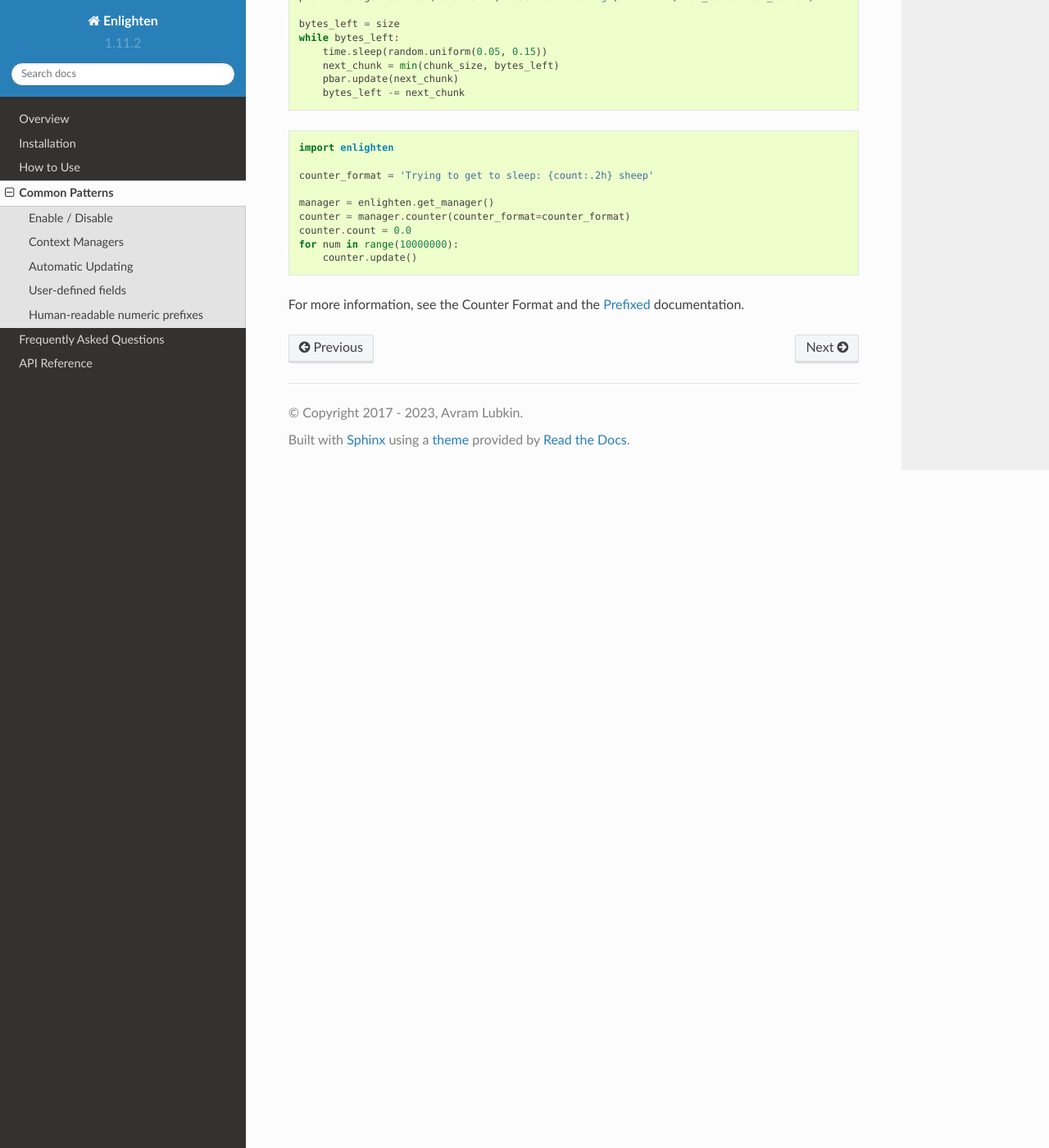
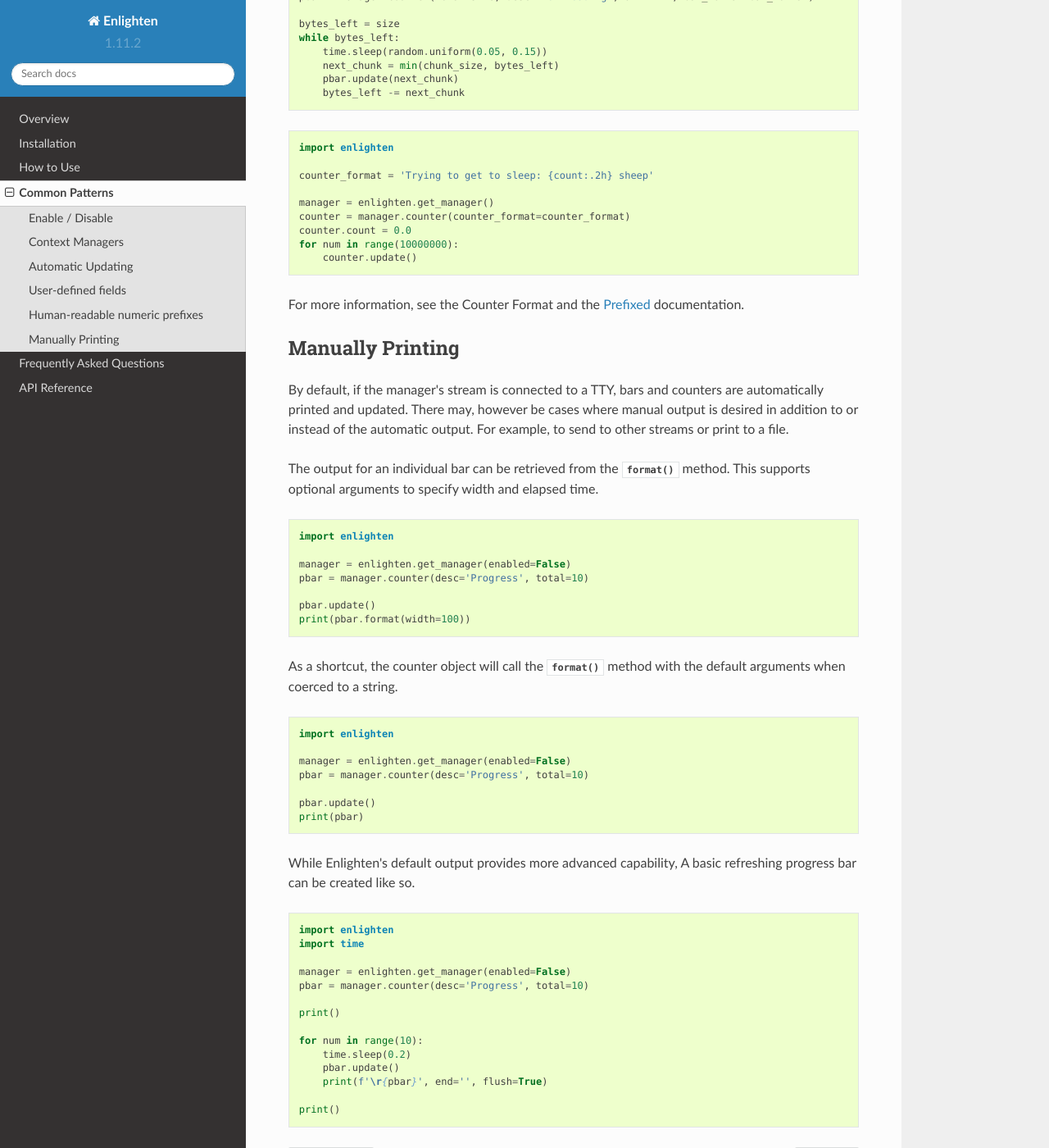
Before and after one commit to Rockhopper-Technologies/enlighten, a Sphinx documentation site: the page built from doc/patterns.rst, in a window 1280 px wide and 1400 px high, scrolled down 2493 px. Shown: the whole window at 82% size. Built offline with Sphinx 7.4.7 and the Read the Docs theme 2.0.0, drawn with Linux system fonts in a browser that asks for light colours; the version number is read from the project's files by our own code.

Commit message:
Add instructions for manually printing counters

```diff
--- a/doc/patterns.rst
+++ b/doc/patterns.rst
@@ -168,11 +168,64 @@
         counter.update()
 
 
-
-
 For more information, see the :ref:`Counter Format <counter_format>`
 and the `Prefixed`_ documentation.
 
 .. _SI (metric): https://en.wikipedia.org/wiki/Metric_prefix
 .. _IEC (binary): https://en.wikipedia.org/wiki/Binary_prefix
 .. _Prefixed: https://prefixed.readthedocs.io/en/stable/index.html
+
+Manually Printing
+-----------------
+
+By default, if the manager's stream is connected to a TTY, bars and counters are automatically
+printed and updated. There may, however be cases where manual output is desired in addition to or
+instead of the automatic output. For example, to send to other streams or print to a file.
+
+The output for an individual bar can be retrieved from the :py:meth:`~Counter.format` method. This
+supports optional arguments to specify width and elapsed time.
+
+.. code-block:: python
+
+    import enlighten
+
+    manager = enlighten.get_manager(enabled=False)
+    pbar = manager.counter(desc='Progress', total=10)
+
+    pbar.update()
+    print(pbar.format(width=100))
+
+
+As a shortcut, the counter object will call the :py:meth:`~Counter.format` method with the default
+arguments when coerced to a string.
+
+.. code-block:: python
+
+    import enlighten
+
+    manager = enlighten.get_manager(enabled=False)
+    pbar = manager.counter(desc='Progress', total=10)
+
+    pbar.update()
+    print(pbar)
+
+
+While Enlighten's default output provides more advanced capability, A basic refreshing progress bar
+can be created like so.
+
+.. code-block:: python
+
+    import enlighten
+    import time
+
+    manager = enlighten.get_manager(enabled=False)
+    pbar = manager.counter(desc='Progress', total=10)
+
+    print()
+
+    for num in range(10):
+        time.sleep(0.2)
+        pbar.update()
+        print(f'\r{pbar}', end='', flush=True)
+
+    print()
```
